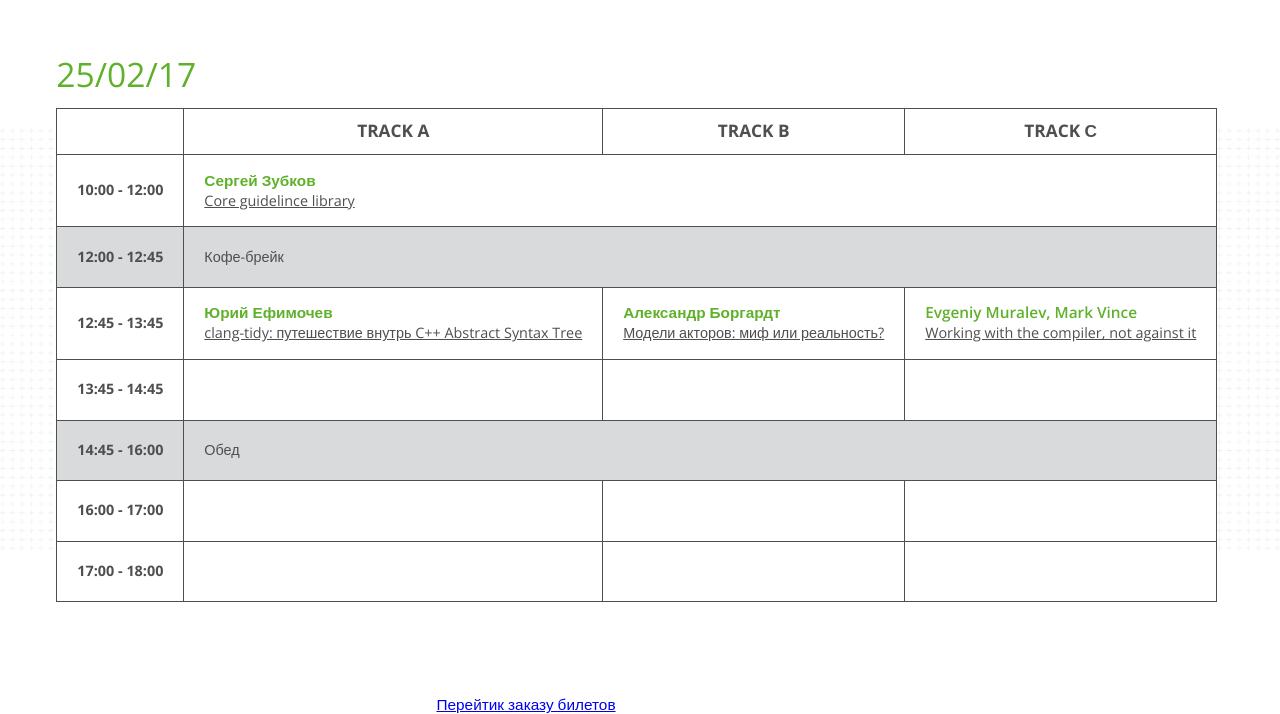
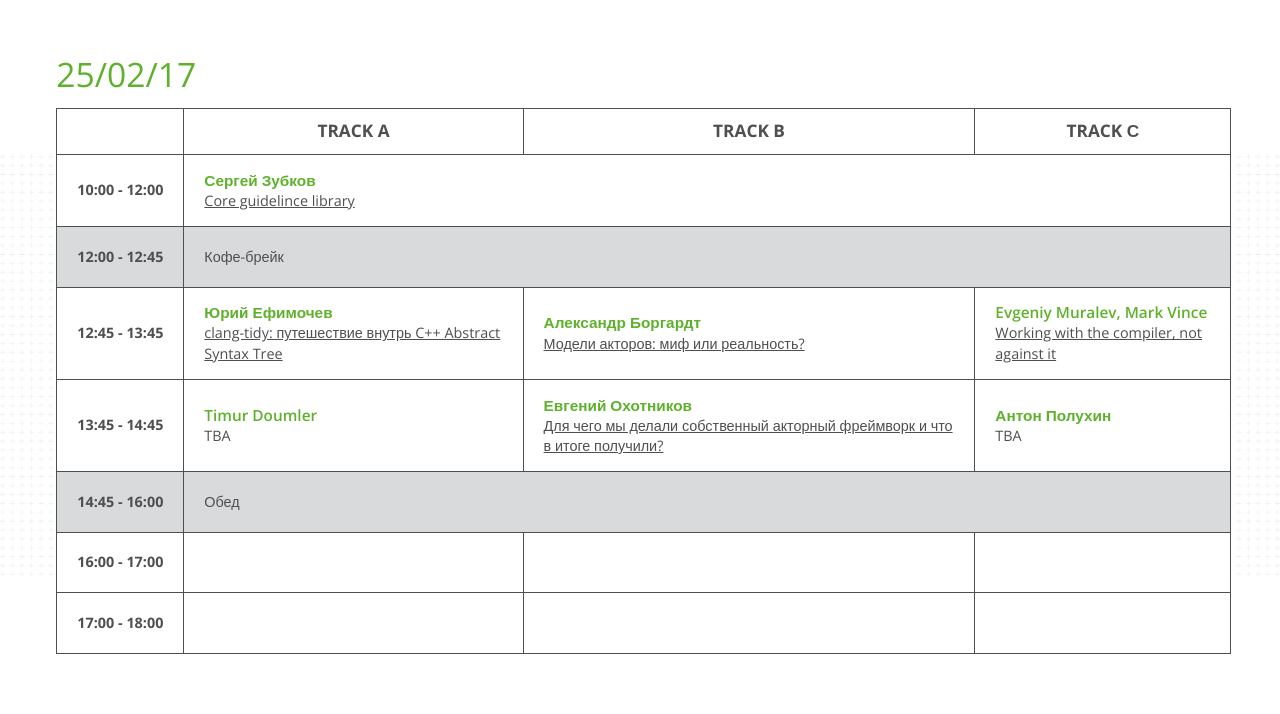
Before and after one commit to sergey-platonov/cpp-russia-2017, a PHP site: page / in a window 1280 px wide. Shown: the part 4247-4961 px from the top of the page. Run offline with PHP 8.4, Linux system fonts and the light colour scheme; data that the repository does not hold is empty; some libraries are stand-ins or nearby versions.

Commit message:
Evgeniy Okhotnikov's talk added

```diff
--- a/partials/program.php
+++ b/partials/program.php
@@ -181,9 +181,11 @@
                 </tr>
                 <tr>
                     <td>13:45 - 14:45</td>
-                    <td><span class="speaker"></span></td>
-                    <td><span class="speaker"></span></td>
-                    <td><span class="speaker"></span></td>
+                    <td><span class="speaker">Timur Doumler</span>TBA</td>
+                    <td><span class="speaker">Евгений Охотников</span>
+                    <a href="/talks/evgeniy-okhotnikov">Для чего мы делали собственный акторный фреймворк и что в итоге получили?</a>
+                    </td>
+                    <td><span class="speaker">Антон Полухин</span>TBA</td>
                 </tr>
                 <tr class="gray">
                     <td>14:45 - 16:00</td>
--- /dev/null
+++ b/speakers_data/evgeniy-okhotnikov/data.json
@@ -0,0 +1,12 @@
+
+{
+  "speaker": {
+    "name": "Евгений Охотников"
+  },
+  "talk": {
+    "date": "25/02/17",
+    "track": "Track B",
+    "time": "13:45 - 14:45",
+    "title": "Для чего мы делали собственный акторный фреймворк и что в итоге получили?"
+  }
+}
```
Also changed, not shown: speakers_data/evgeniy-okhotnikov/photo.png (added), speakers_data/evgeniy-okhotnikov/speaker_about.md (added), speakers_data/evgeniy-okhotnikov/talk_description.md (added).
